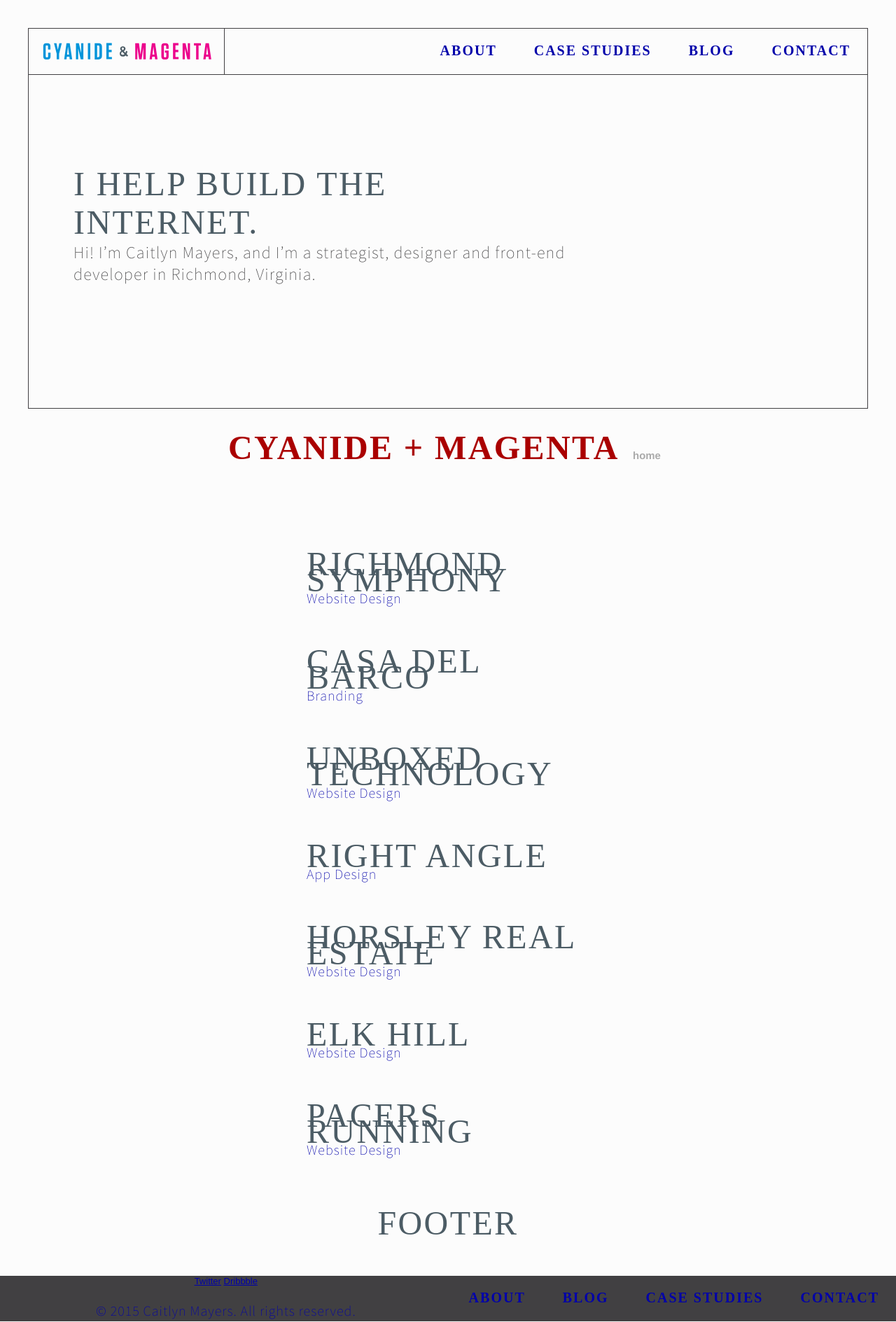
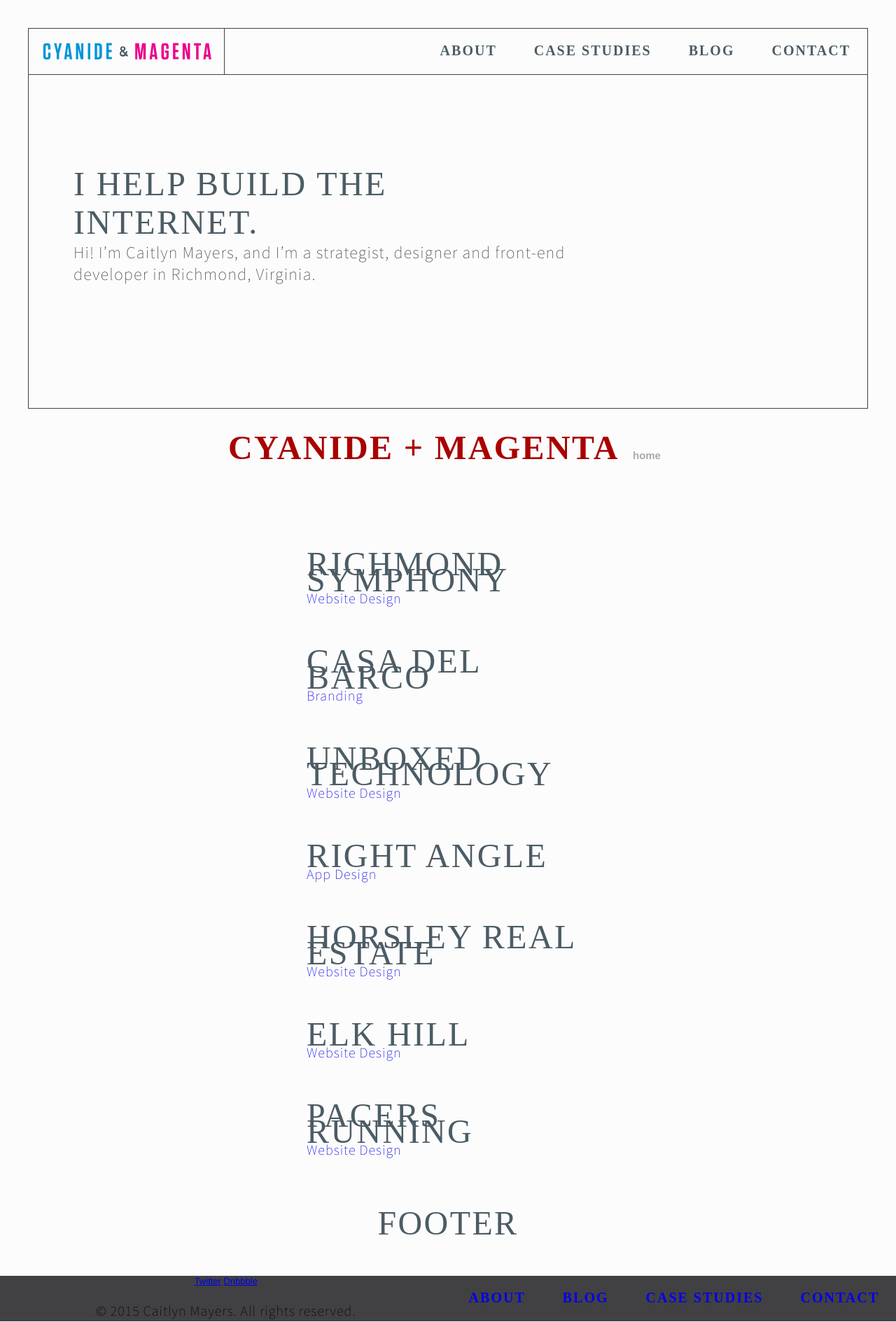
Before and after one commit to caitlynmayers/cyanide-magenta, a Jekyll site: the page built from case-studies.md, in a window 1280 px wide. Shown: the whole page at 70% size. Built offline with Jekyll 4.4.1, drawn with Linux system fonts in a browser that asks for light colours; Markdown is read by kramdown in place of the engine named in the settings.

Commit message:
updating header nav hover styles, fixing issues with visited link styles, adjusting timing of transition on button styles.

```diff
--- a/_includes/header.html
+++ b/_includes/header.html
@@ -51,7 +51,7 @@
         `layout: page` in the front-matter. See readme for usage.
       {% endcomment %}
 
-    <nav>
+    <nav class="-header">
     {% assign pages_list = site.pages | sort:"weight" %}
         {% for node in pages_list %}
           {% if node.title != null %}
--- a/_scss/modules/_buttons.scss
+++ b/_scss/modules/_buttons.scss
@@ -1,7 +1,6 @@
 // Base Button Style
 button {
 	@include source-bold(18px, normal);
-	@include transition(all 100ms ease-in-out);
 
 	background: none;
 	border: 1px solid;
@@ -39,7 +38,7 @@
 	}
 
 	&:before {
-		@include transition(all 100ms ease-in-out);
+		@include transition(all 120ms ease-in-out);
 
 		background: $cyan;
 		content:"";
--- a/_scss/modules/_case-studies.scss
+++ b/_scss/modules/_case-studies.scss
@@ -1,6 +1,6 @@
 .case-studies {
+	margin: 1rem;
 	text-align: left;
-	margin: 1rem;
 
 	a {
 		text-decoration: none;
--- a/_scss/modules/_nav.scss
+++ b/_scss/modules/_nav.scss
@@ -7,11 +7,14 @@
   text-transform: uppercase;
 
   a {
+    @include transition(all 120ms ease-in-out);
+
     letter-spacing: .1em;
-    padding: 1.5rem;
+    padding: 0 1.5rem 1rem 1.5rem;
     text-decoration: none;
 
     &:hover {
+      border-bottom: 4px solid $magenta;
       color: $magenta;
     }
   }
@@ -20,6 +23,12 @@
 .-header {
   a {
     color: $gray;
+
+    &:hover {
+      &:visited {
+        color: $magenta;
+      }
+    }
   }
 }
 
--- a/_scss/modules/_reset.scss
+++ b/_scss/modules/_reset.scss
@@ -25,9 +25,9 @@
 h1 { margin-bottom: 1em; }
 p { margin: 1em 0; }
 
-a         { color: #00a; }
-a:hover   { color: #000; }
-a:visited { color: #a0a; }
+// a         { color: #00a; }
+// a:hover   { color: #000; }
+// a:visited { color: #a0a; }
 
 /*****************************************************************************/
 /*
--- a/css/main.css
+++ b/css/main.css
@@ -32,15 +32,6 @@
 
 p {
   margin: 1em 0; }
-
-a {
-  color: #00a; }
-
-a:hover {
-  color: #000; }
-
-a:visited {
-  color: #a0a; }
 
 /*****************************************************************************/
 /*
@@ -509,14 +500,18 @@
   padding: 1.25rem 0;
   text-transform: uppercase; }
   nav a {
+    transition: all 120ms ease-in-out;
     letter-spacing: .1em;
-    padding: 1.5rem;
+    padding: 0 1.5rem 1rem 1.5rem;
     text-decoration: none; }
     nav a:hover {
+      border-bottom: 4px solid #ec008c;
       color: #ec008c; }
 
 .-header a {
   color: #4c5c65; }
+  .-header a:hover:visited {
+    color: #ec008c; }
 
 .-footer {
   background-color: #414042; }
@@ -526,7 +521,6 @@
   font-weight: 700;
   font-style: normal;
   font-size: 18px;
-  transition: all 100ms ease-in-out;
   background: none;
   border: 1px solid;
   cursor: pointer;
@@ -549,7 +543,7 @@
   .-blue:hover:before {
     top: 0; }
   .-blue:before {
-    transition: all 100ms ease-in-out;
+    transition: all 120ms ease-in-out;
     background: #0095da;
     content: "";
     position: absolute;
@@ -563,8 +557,8 @@
   background-color: #414042; }
 
 .case-studies {
-  text-align: left;
-  margin: 1rem; }
+  margin: 1rem;
+  text-align: left; }
   .case-studies a {
     text-decoration: none; }
   .case-studies h1 {
```
Also changed, not shown: 1 other file.
